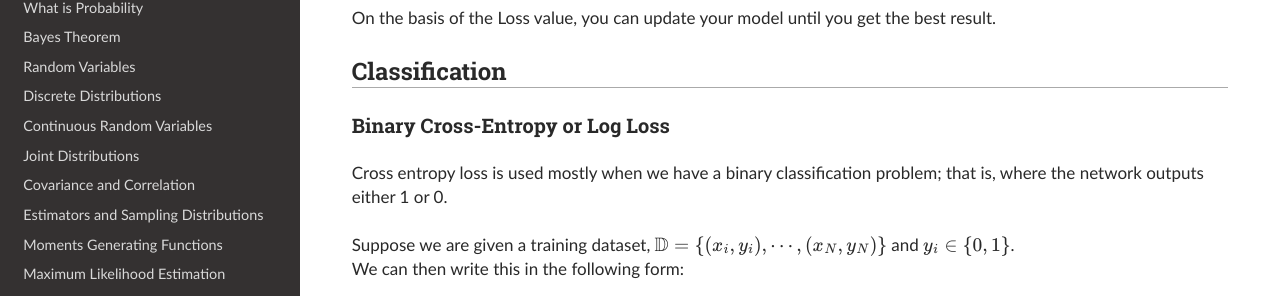
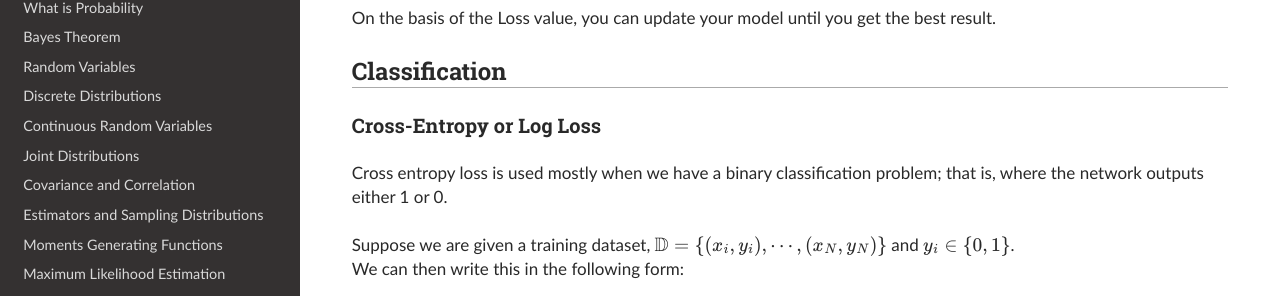
Before and after one commit to akkefa/ml-notes, a Sphinx documentation site: the page built from docs/deep_learning/loss_functions.md, in a window 1280 px wide and 900 px high, scrolled down 315 px. Shown: the part 148-444 px from the top of the window. Built offline with Sphinx 7.4.7 and the Read the Docs theme 2.0.0, drawn with Linux system fonts in a browser that asks for light colours.

Commit message:
new changes

```diff
--- a/docs/deep_learning/loss_functions.md
+++ b/docs/deep_learning/loss_functions.md
@@ -26,7 +26,7 @@ On the basis of the Loss value, you can update your model until you get the best
 
 ## Classification
 
-### Binary Cross-Entropy or Log Loss
+### Cross-Entropy or Log Loss
 Cross entropy loss is used mostly when we have a binary classification problem; that is, where the network outputs
 either 1 or 0.
 
```
